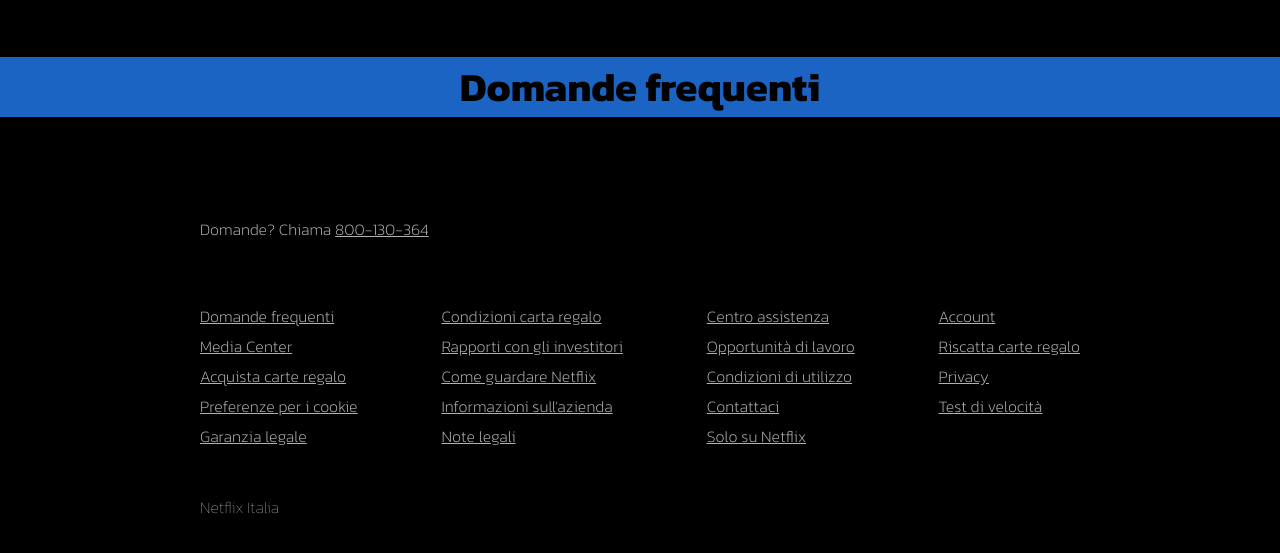
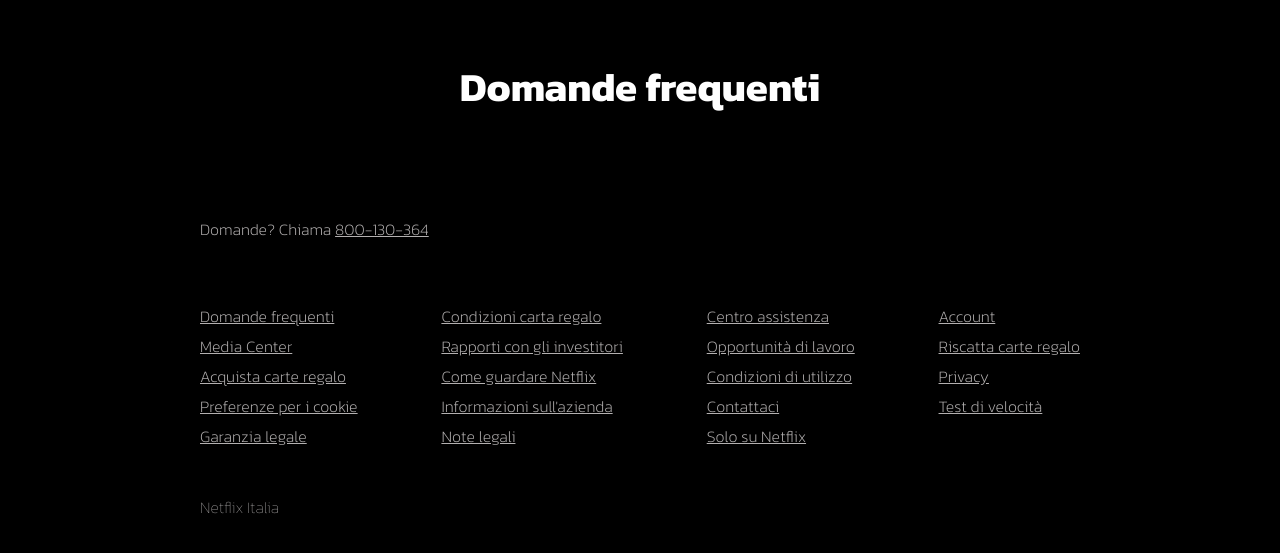
Before and after one commit to salvofalcone/netflix, a plain HTML site: page index.html in a window 1280 px wide. Shown: the part 2217-2770 px from the top of the page. Drawn offline with Linux system fonts and the light colour scheme.

Commit message:
Update style.css

```diff
--- a/style.css
+++ b/style.css
@@ -56,7 +56,6 @@ h4{
 .section1{
     height: 700px;
     background-image: url("img/banner1.png");
-    /* inserire effetto ombra */
     color: white;
 }
 
@@ -120,8 +119,8 @@ h4{
     display: flex;
     flex-direction: column;
     align-items: center;
-    background-color: #1b64c3;
     height: auto;
+    color: #fff;
 }
 
 /* footer */
```
